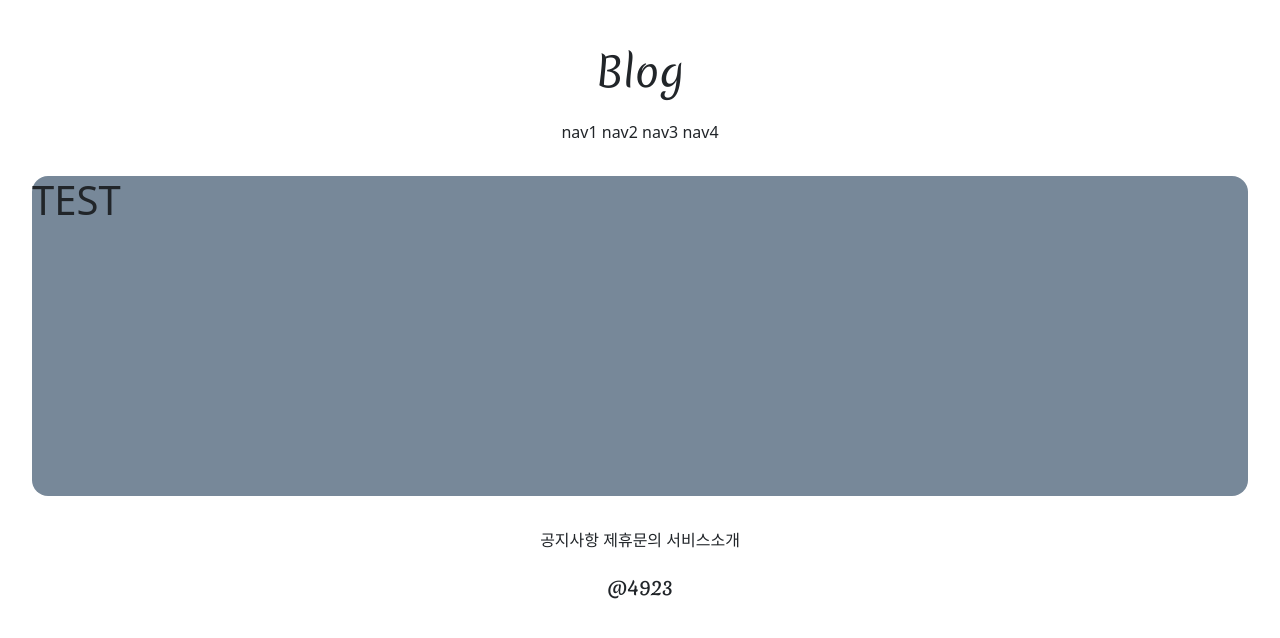
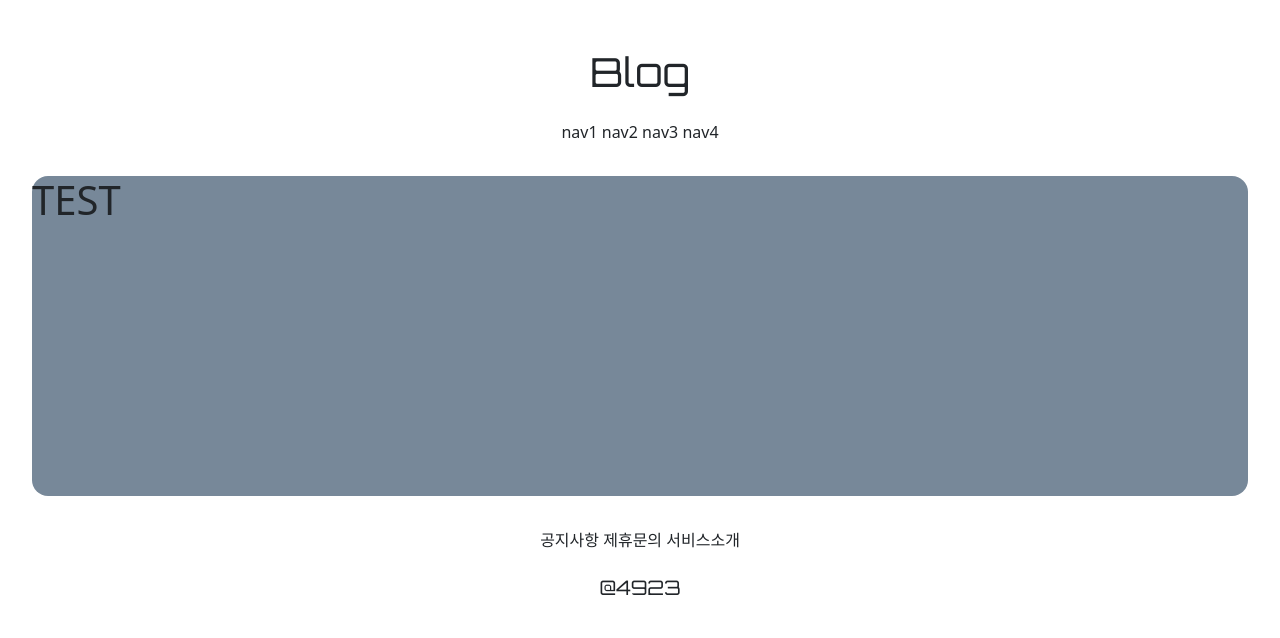
Before and after one commit to 4923/GwangjuAI2, a Django app: page /accounts/hello_world/ in a window 1280 px wide. Shown: the top 638 px of the page. Run offline with Django 3.2, Linux system fonts and the light colour scheme; parts of the project's set-up code (start-up, migrations or seed data) failed here and were passed over.

Commit message:
Update : change logo font (orbitron)
- Source :  https://fonts.google.com/specimen/Orbitron?preview.text=Today%20I%20Learned&preview.text_type=custom

```diff
--- a/02_Rotation/WebApplication/Project/personalProject/static/base.css
+++ b/02_Rotation/WebApplication/Project/personalProject/static/base.css
@@ -1,6 +1,6 @@
 .blog_header_logo {
     margin-top: 3rem;
-    font-family: 'Merienda', cursive;
+    font-family: 'Orbitron', sans-serif;
 }
 
 .blog_header_button {
@@ -13,5 +13,5 @@
 
 .blog_footer_logo {
     margin-top: 1rem;
-    font-family: 'Merienda', cursive;
+    font-family: 'Orbitron', sans-serif;
 }
--- a/02_Rotation/WebApplication/Project/personalProject/templates/head.html
+++ b/02_Rotation/WebApplication/Project/personalProject/templates/head.html
@@ -15,5 +15,5 @@
     {% comment %} google font {% endcomment %}
     <link rel="preconnect" href="https://fonts.googleapis.com">
     <link rel="preconnect" href="https://fonts.gstatic.com" crossorigin>
-    <link href="https://fonts.googleapis.com/css2?family=Merienda&display=swap" rel="stylesheet">
+    <link href="https://fonts.googleapis.com/css2?family=Orbitron&display=swap" rel="stylesheet">
 </head>
```
